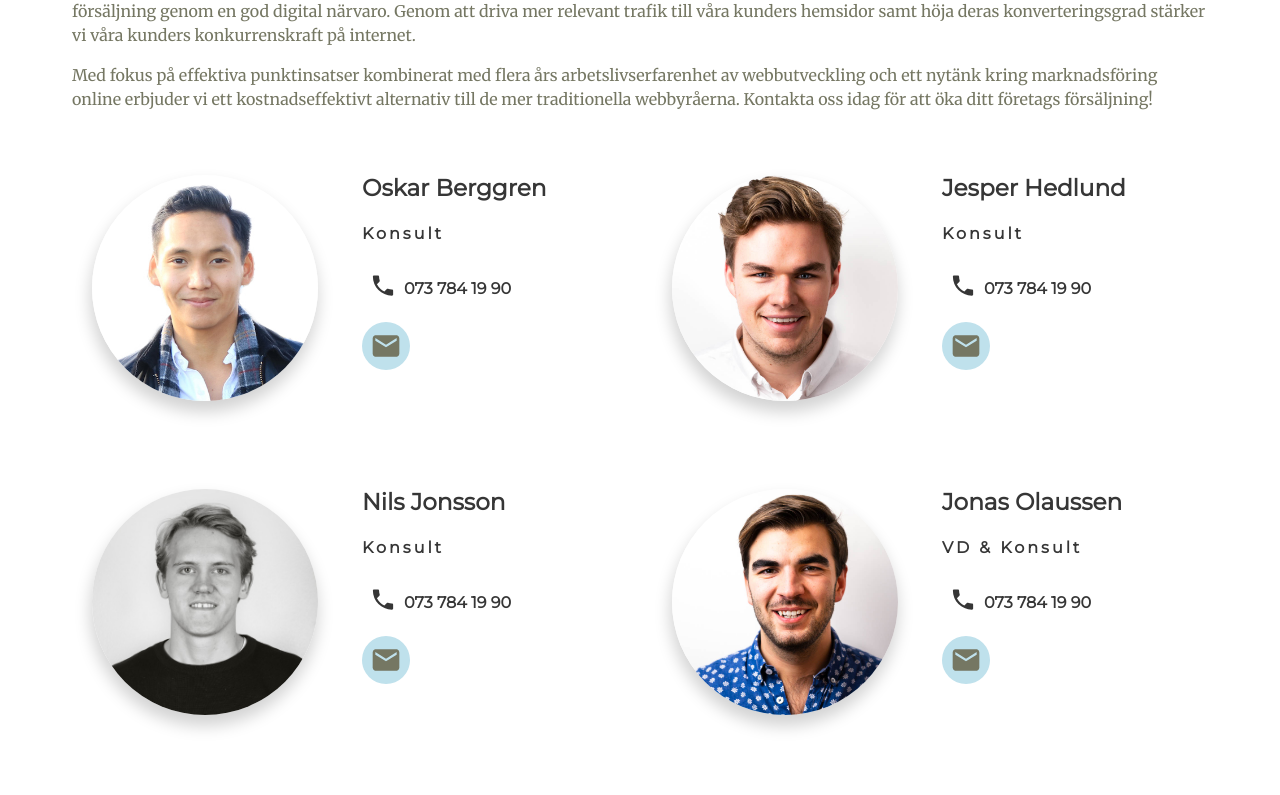
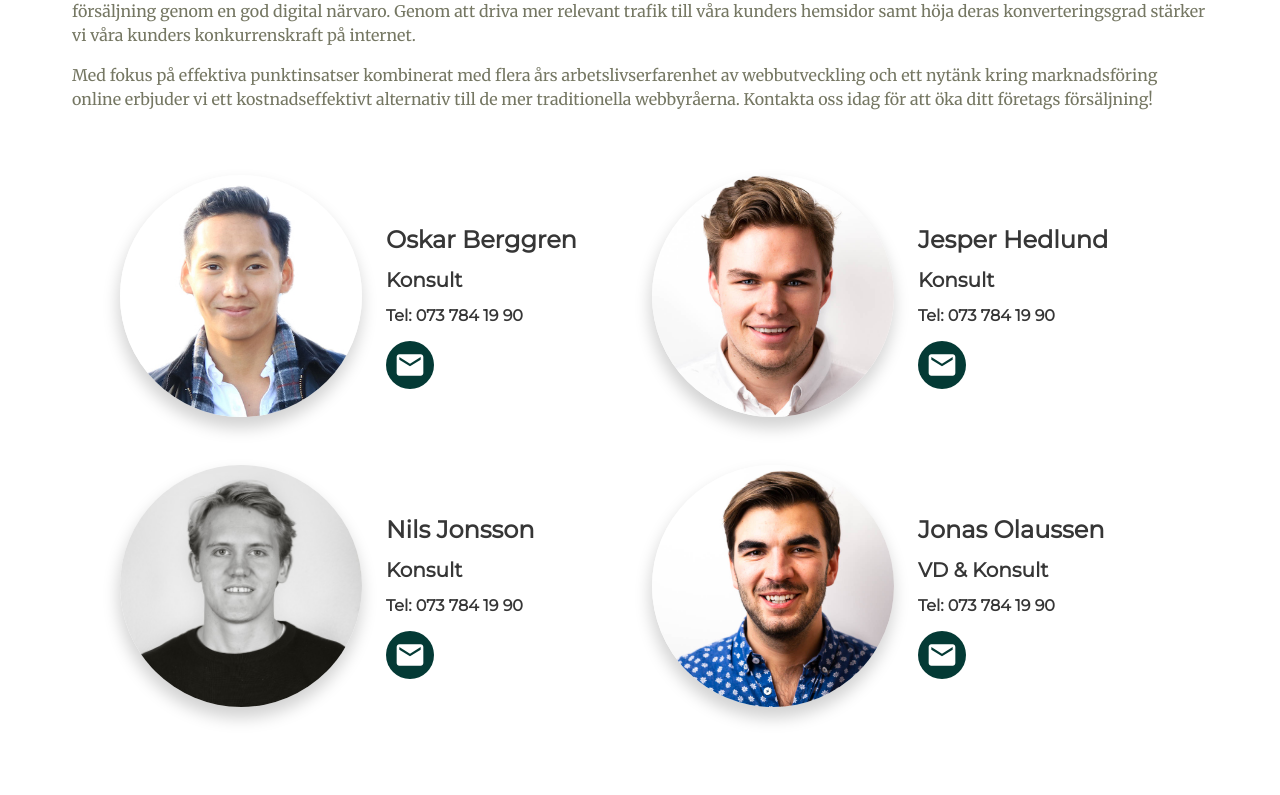
Before and after one commit to codebyjonas/digitalframgang.com, a React (Create React App) app: page / in a window 1280 px wide. Shown: the part 3145-3940 px from the top of the page. Built offline with nearby package versions, Linux system fonts and the light colour scheme.

Commit message:
cented contact

```diff
--- a/src/components/AboutUs.js
+++ b/src/components/AboutUs.js
@@ -1,10 +1,5 @@
 import React from 'react'
-import {
-    MdPhone,
-    MdEmail,
-    MdWork
-} from 'react-icons/md'
-import { FaMail } from 'react-icons/fa'
+import { MdEmail } from 'react-icons/md'
 import { CopyToClipboard } from 'react-copy-to-clipboard'
 
 const members = [
@@ -12,36 +7,35 @@ const members = [
         id: 'oskarberggren',
         name: 'Oskar Berggren',
         role: 'Konsult',
-        responsibility: "content och sälj",
-        tel: "073 784 19 90",
-        mail: "jesperhedlund@digitalframgang.se"
+        responsibility: 'content och sälj',
+        tel: '073 784 19 90',
+        mail: 'oskar.berggren@digitalframgang.se'
     },
     {
         id: 'jesperhedlund',
         name: 'Jesper Hedlund',
         role: 'Konsult',
-        responsibility: "Utveckling",
-        tel: "073 784 19 90",
-        mail: "jesperhedlund@digitalframgang.se"
+        responsibility: 'Utveckling',
+        tel: '073 784 19 90',
+        mail: 'jesper.hedlund@digitalframgang.se'
     },
     {
         id: 'nilsjonsson',
         name: 'Nils Jonsson',
         role: 'Konsult',
-        responsibility: "content och sälj",
-        tel: "073 784 19 90",
-        mail: "jesperhedlund@digitalframgang.se"
+        responsibility: 'content och sälj',
+        tel: '073 784 19 90',
+        mail: 'nils.jonsson@digitalframgang.se'
     },
     {
         id: 'jonasolaussen',
         name: 'Jonas Olaussen',
         role: 'VD & Konsult',
-        responsibility: "Utveckling",
-        tel: "073 784 19 90",
-        mail: "jesperhedlund@digitalframgang.se"
+        responsibility: 'Utveckling',
+        tel: '073 784 19 90',
+        mail: 'jonas.olaussen@digitalframgang.se'
     }
 ]
-
 
 class AboutUs extends React.Component {
     state = {
@@ -51,88 +45,90 @@ class AboutUs extends React.Component {
         nilsjonsson: ''
     }
 
-    copyConfirm = (copyname) => {
+    copyConfirm = copyname => {
+        this.setState({ [copyname]: 'Mail kopierad!' })
 
-        this.setState({[copyname]: 'Mail kopierad!'})
-
-        setTimeout(function(){
-            this.setState({[copyname]: ''});
-       }.bind(this),5000);
+        setTimeout(
+            function() {
+                this.setState({ [copyname]: '' })
+            }.bind(this),
+            5000
+        )
     }
 
-
-    render () {
-
-
-        return(
-            <section id='about-us' name='about-us' className='section is-medium'>
+    render() {
+        return (
+            <section
+                id='about-us'
+                name='about-us'
+                className='section is-medium'
+            >
                 <div className='container'>
-                    <h2 className='title is-1 has-blue-sidebar'>Vilka är vi?</h2>
+                    <h2 className='title is-1 has-blue-sidebar'>
+                        Vilka är vi?
+                    </h2>
                     <p>
-                        Digital Framgång grundades av fyra studenter på Linköpings
-                        Universitet med syfte att hjälpa små och medelstora företag i
-                        närområdet att öka sin försäljning genom en god digital närvaro.
-                        Genom att driva mer relevant trafik till våra kunders hemsidor
-                        samt höja deras konverteringsgrad stärker vi våra kunders
+                        Digital Framgång grundades av fyra studenter på
+                        Linköpings Universitet med syfte att hjälpa små och
+                        medelstora företag i närområdet att öka sin försäljning
+                        genom en god digital närvaro. Genom att driva mer
+                        relevant trafik till våra kunders hemsidor samt höja
+                        deras konverteringsgrad stärker vi våra kunders
                         konkurrenskraft på internet.
                     </p>
                     <p></p>
                     <p>
-                        Med fokus på effektiva punktinsatser kombinerat med flera års
-                        arbetslivserfarenhet av webbutveckling och ett nytänk kring
-                        marknadsföring online erbjuder vi ett kostnadseffektivt
-                        alternativ till de mer traditionella webbyråerna. Kontakta oss
-                        idag för att öka ditt företags försäljning!
+                        Med fokus på effektiva punktinsatser kombinerat med
+                        flera års arbetslivserfarenhet av webbutveckling och ett
+                        nytänk kring marknadsföring online erbjuder vi ett
+                        kostnadseffektivt alternativ till de mer traditionella
+                        webbyråerna. Kontakta oss idag för att öka ditt företags
+                        försäljning!
                     </p>
-                    <section id="aboutus-pictures"className='section'>
+                    <section id='aboutus-pictures' className='section'>
                         <div className='columns is-multiline'>
                             {members.map(member => (
-                                <div
-                                    key={member.id}
-                                    className='column is-half'
-                                >
-                                <div className="columns">
-                                    <div className="column">
-                                        <figure
-                                            id='profile-image'
-                                            className='image is-square'
-                                        >
+                                <div key={member.id} className='column is-half'>
+                                    <div className='columns'>
+                                        <div className='column'>
+                                            <figure className='image is-square profile-image'>
                                                 <img
                                                     className='is-rounded'
                                                     src={require(`../assets/${member.id}.jpg`)}
                                                     alt={member.name}
                                                 />
-                                            <div className="overlay">
-                                                <h1 className="title is-6"><MdWork/>{member.responsibility}</h1>
-                                            </div>
                                             </figure>
                                         </div>
-                                    <div className="column">
-                                        <h3 id="profile-image-name" className='title is-5'>{member.name}</h3>
-                                        <h4 className='title is-6 profile-image-jobname'>
+                                        <div className='column contact-details'>
+                                            <div>
+                                                <span className='title is-4'>
+                                                    {member.name}
+                                                </span>
+                                                <span className='title is-5'>
                                                     {member.role}
-                                        </h4>
-                                        <h1 id="phone-icon" className="title is-6"><MdPhone size={32}/>{member.tel}</h1>
-
-                                        <div className="columns">
+                                                </span>
+                                                <span className='title is-6'>
+                                                    <strong>Tel: </strong>
+                                                    {member.tel}
+                                                </span>
+                                                <div class='email-copy-container'>
                                                     <CopyToClipboard
                                                         text={member.mail}
-                                                className="column is-one-fifth"
                                                         onCopy={() => {
-                                                    this.copyConfirm(member.id)
-                                                  //do stuff here, like summon a confirmation prompt
-                                                }}>
-                                                <h1 id="email-copy" className="title is-6"><MdEmail id="email-icon"/>
-
-                                                </h1>
+                                                            this.copyConfirm(
+                                                                member.id
+                                                            )
+                                                        }}
+                                                    >
+                                                        <span className='email-icon icon title is-size-4'>
+                                                            <MdEmail />
+                                                        </span>
                                                     </CopyToClipboard>
-                                            <article className="message column">
-                                                 <div id="copy-confirmation" class="message-body is-info">
-                                                     <strong>{this.state[member.id]}</strong>
+                                                    <span className='is-title'>
+                                                        {this.state[member.id]}
+                                                    </span>
                                                 </div>
-                                            </article>
                                             </div>
-
                                         </div>
                                     </div>
                                 </div>
@@ -142,8 +138,7 @@ class AboutUs extends React.Component {
                 </div>
             </section>
         )
-
     }
 }
 
-export default AboutUs;
+export default AboutUs
--- a/src/style/aboutus.scss
+++ b/src/style/aboutus.scss
@@ -1,96 +1,45 @@
-#aboutus-pictures{
-    padding-left: 0;
-    padding-right: 0;
-}
-#profile-image {
+.profile-image {
     margin-bottom: 1.5rem;
-}
-#profile-image:hover .overlay{
-    opacity: 1;
-
-}
-#profile-image img {
-    box-shadow: -1px 10px 16px 1px #d3d3d3;
-}
-#profile-image-name{
-    font-size: 1.45rem;
-}
-
-.profile-image-jobname {
-    font-size: 1.2rem;
-    letter-spacing: 3px;
-}
-
-.overlay {
-    display: none;
-    position: absolute;
-    top: 0;
-    bottom: 0;
-    left: 0;
-    right: 0;
-    height: 100%;
-    width: 100%;
-    opacity: 0;
-    transition: .8s ease;
-    border-radius: 20px;
-    background-color: #add8e6;
-    text-align: left;
-    padding: 20px;
-
-    p{
-    color: $green;
+    img {
+        box-shadow: -1px 10px 16px 1px #d3d3d3;
+    }
+    &:hover .overlay {
+        opacity: 1;
     }
 }
 
-#profile-contact-info{
-    text-align: left;
-}
+.contact-details {
+    display: flex;
+    align-items: center;
+    .title {
+        margin-bottom: 1rem;
+        display: block;
+    }
+    .email-copy-container {
+        display: flex;
+        align-items: center;
 
-#phone-icon{
-    svg{
-        margin: 0px 5px -5px 5px;
-        padding-top: 5px;
+        .email-icon {
+            width: 3rem;
+            height: 3rem;
+            border-radius: 9999px;
+            background-color: $primary;
+            color: #fff;
+            display: flex;
+            cursor: pointer;
+            transition: opacity 500ms;
+            margin: 0 1rem 0 0;
 
+            &:hover {
+                opacity: 0.5;
+            }
+        }
     }
 }
 
-#email-copy{
-    cursor: pointer;
-
-}
-#email-icon{
-    height: 3rem;
-    width: 3rem;
-    background-color: #bfe1ec;
-    border-radius: 3rem;
-    padding: 0.5rem;
-    transition: width 0.2s, height 0.2s;
-
-}
-#email-copy:hover{
-
-    #email-icon{
-        color: white;
-        height: 3.2rem;
-        width: 3.2rem;
-    }
-}
-#copy-confirmation{
-    strong{
-
-        color: #137e76;
-        font-size: 1.2rem;
-        padding: 1rem;
-        border-radius: 0.5rem;
-    }
-
-}
-
-
-@media screen and (min-width: 1024px){
-
+@media screen and (min-width: 1024px) {
     #about-us {
-        .container{
+        .container {
             max-width: 1160px;
         }
         #profile-image img {
@@ -100,5 +49,4 @@
             margin-right: auto;
         }
     }
-
 }
```
Lines whose indentation alone changed are shown as unchanged.
